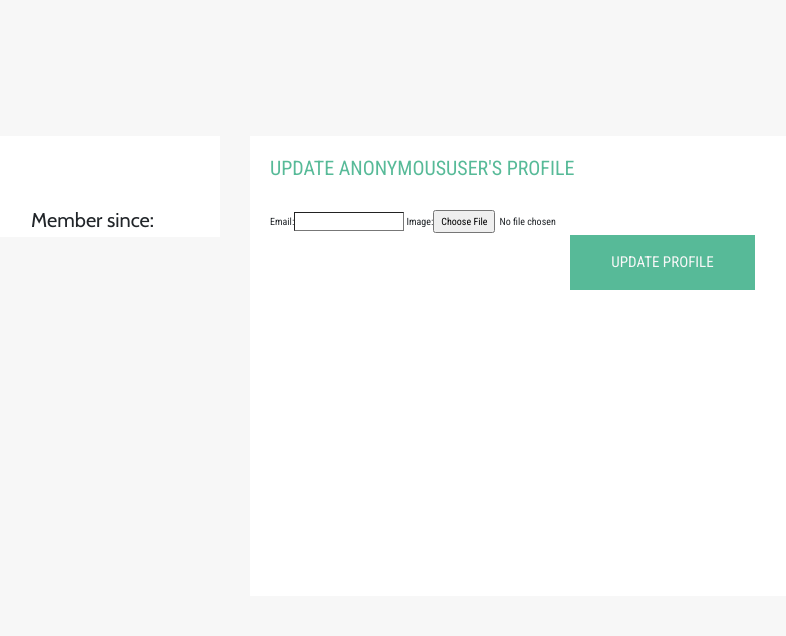
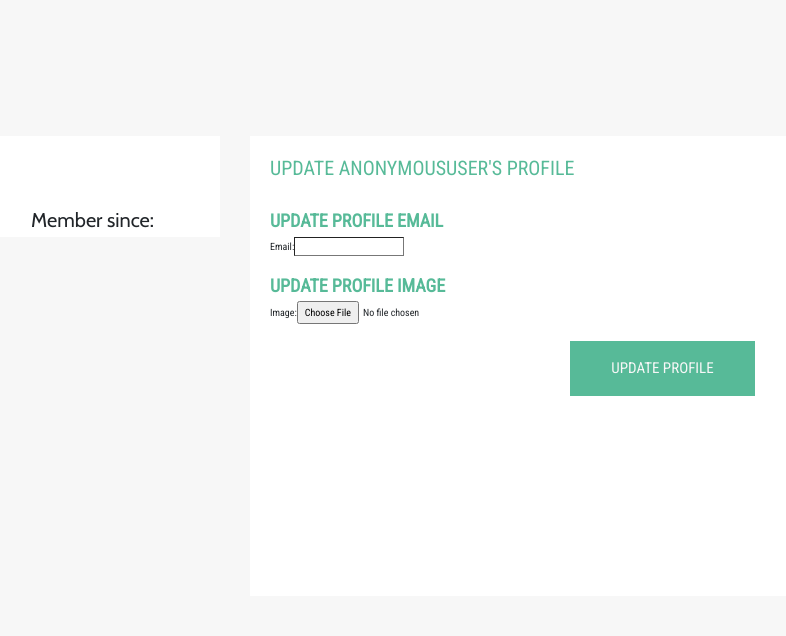
Before and after one commit to andreasdk/fsf-bugtracker, a Django app: template src/accounts/templates/accounts/profile.html in a window 1280 px wide. Shown: the part 64-700 px from the top of the page, without its empty margins (120-906 px from the left). Run offline with Django 3.2, Linux system fonts and the light colour scheme; the template is opened without the code that fills it: values that come from a table or form of the project are taken from there, others are empty; some libraries are stand-ins or nearby versions.

Commit message:
added form headers and bottom margin

```diff
--- a/src/accounts/templates/accounts/profile.html
+++ b/src/accounts/templates/accounts/profile.html
@@ -27,8 +27,21 @@
               <h2 class="heading-primary">Update {{ user }}'s Profile</h2>
               <form method="post" enctype="multipart/form-data">
                 {% csrf_token %}
-                {{ user_form | as_bootstrap }}
-                {{ profile_form | as_bootstrap }}
+                <h4 class="heading-tertiary">Update Profile Email</h4>
+                <div class="row">
+                  <div class="col-12 u-margin-bottom-small">
+                      {{ user_form | as_bootstrap }}
+                  </div>
+                </div>
+
+                <h4 class="heading-tertiary">Update Profile Image</h4>
+                <div class="row">
+                  <div class="col-12 u-margin-bottom-small">
+                      {{ profile_form | as_bootstrap }}
+                  </div>
+                </div>
+
+
                 <div class="u-padding-top-md u-center-text">
                     <button type="submit" class="btn btn-primary">Update Profile</button>
                 </div>
```
